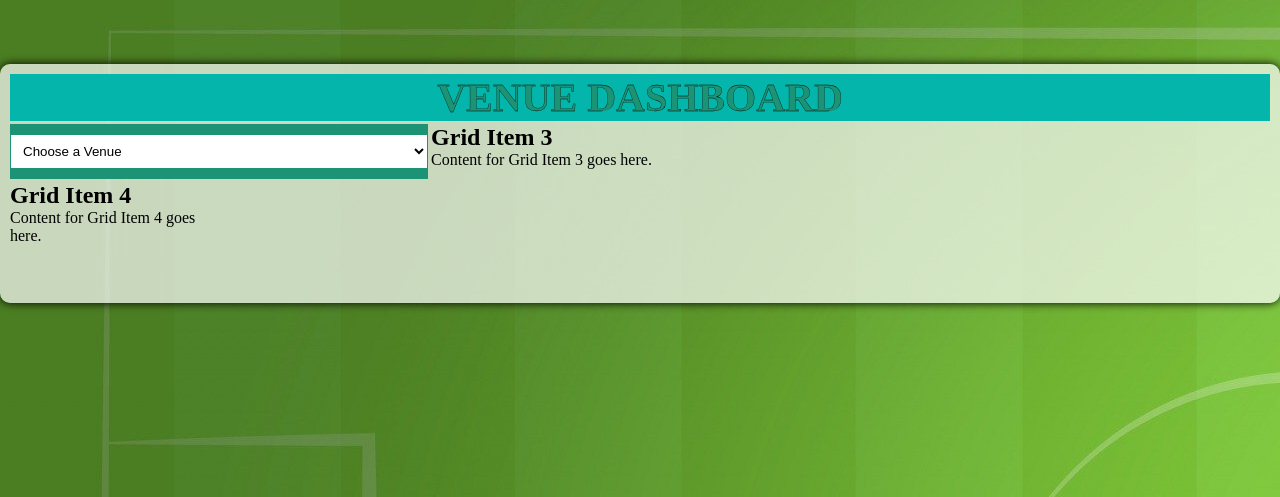
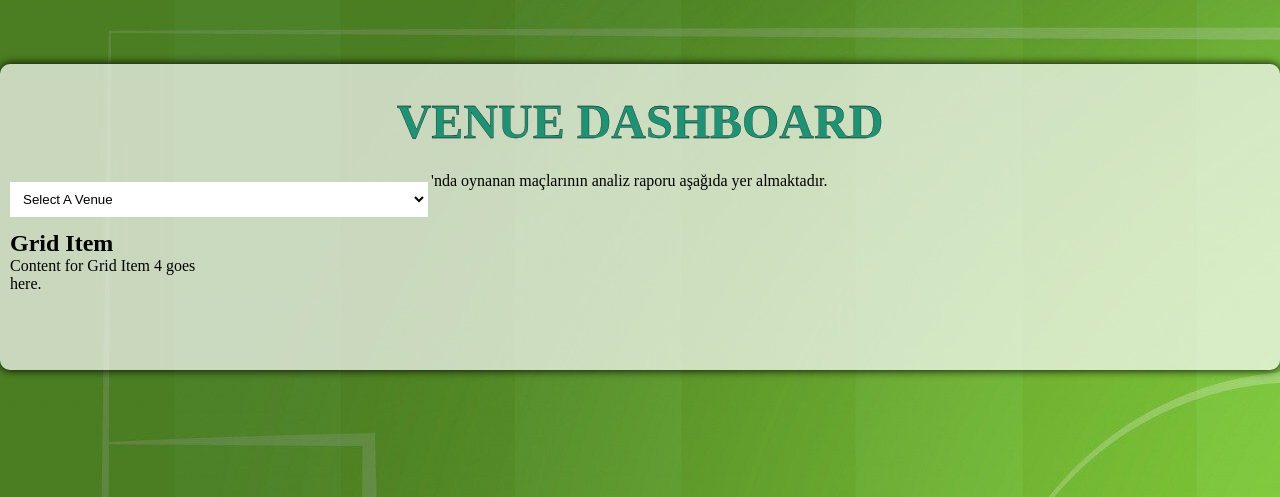
Before and after one commit to berfinyuksel/sahaatar, a Flask app: page /dashboard in a window 1280 px wide. Shown: the part 95-592 px from the top of the page. Run offline with Flask 3, Linux system fonts and the light colour scheme; data that the repository does not hold is empty; parts of the project's set-up code (start-up, migrations or seed data) failed here and were passed over.

Commit message:
Dashboard için HTML, CSS ve BACKEND değişiklikleri

```diff
--- a/website/static/css/dashboard.css
+++ b/website/static/css/dashboard.css
@@ -120,12 +120,10 @@ nav a {
 }
 
 #title {
-  background-color: #03B5AA;
   grid-area: title;
 }
 
 #dropdown {
-  background-color: #1d9375;
   grid-area: dropdown;
 }
 
@@ -134,9 +132,12 @@ nav a {
 
 }
 
+
 h1 {
   color: #1d9375;
-  font-size: 40px;
+  font-size: 48px;
+  margin-bottom: 20px;
+  margin-top: 20px;
   padding-left: 0;
   -webkit-text-stroke-width: 0.3px;
   -webkit-text-stroke-color: black;
@@ -156,7 +157,7 @@ select {
   min-height: 2em;
   margin-bottom: 10px;
   background-color: white;
-  border: 1px solid #1d9375;
+  border: 1px solid white;
   padding: 8px;
   box-sizing: border-box;
 }
--- a/website/templates/dashboard.html
+++ b/website/templates/dashboard.html
@@ -43,20 +43,29 @@
     <div id="title">
       <h1>VENUE DASHBOARD</h1>
     </div>
+    <div id="dropdown">
+      <form action="{{ url_for('views.dashboard_venue_selection') }}" method="post">
+        <select id="dropdown" name="selected_venue" onchange="submitForm()" style="background-color: white;">
+            <option value="" selected disabled>Select A Venue</option>
+            {% for venue in venue %}
+            <option value="{{ venue.venue_name }}" {% if selected_venue==venue.venue_name %}selected{% endif
+                %}>{{ venue.venue_name }}</option>
+            {% endfor %}
+        </select>
+    </form>
+    <script>
+        function submitForm() {
+            document.forms[0].submit();
+        }
+    </script>
+    </div>
     <div id="a">
-      <h2>Grid Item 3</h2>
-      <p>Content for Grid Item 3 goes here.</p>
+      <h2>{{selected_venue}}</h2>
+      <p>{{selected_venue}}'nda oynanan maçlarının analiz raporu aşağıda yer almaktadır.</p>
     </div>
-    <div id="dropdown">
-      <select>
-        <option value="" selected disabled>Choose a Venue</option>
-        {% for venue in venue %}
-        <option value="{{ venue.venue_name }}">{{ venue.venue_name }}</option>
-        {% endfor %}
-      </select>
-    </div>
+
     <div>
-      <h2>Grid Item 4</h2>
+      <h2>Grid Item</h2>
       <p>Content for Grid Item 4 goes here.</p>
     </div>
   </div>
--- a/website/views.py
+++ b/website/views.py
@@ -207,10 +207,23 @@ def fillform():
     team = Team.query.all()
     return render_template('fillform.html', team=team)
 
-@views.route('/dashboard')
+@views.route('/dashboard' , methods=['GET'])
 def dashboard():
+    #saha verilerini veritabanından alınması
     venue = Venue.query.all()
-    return render_template('dashboard.html', venue=venue)
+
+    #seçilen sahanın URL parametresinden alınması
+    selected_venue = request.args.get('selected_venue', '')
+
+    return render_template('dashboard.html', venue=venue,selected_venue=selected_venue)
+
+#dropdown menuden saha seçiminin aktarımı
+@views.route('/dashboard_venue_selection', methods=['POST'])
+def dashboard_venue_selection():
+    selected_venue_name = request.form['selected_venue']
+
+    return redirect(url_for('views.dashboard', selected_venue=selected_venue_name))
+
 
 # İki takımın aynı ligde olup olmadığını karşılaştırıyor
 def check_match_condition(team_one: Team, team_two: Team):
```
